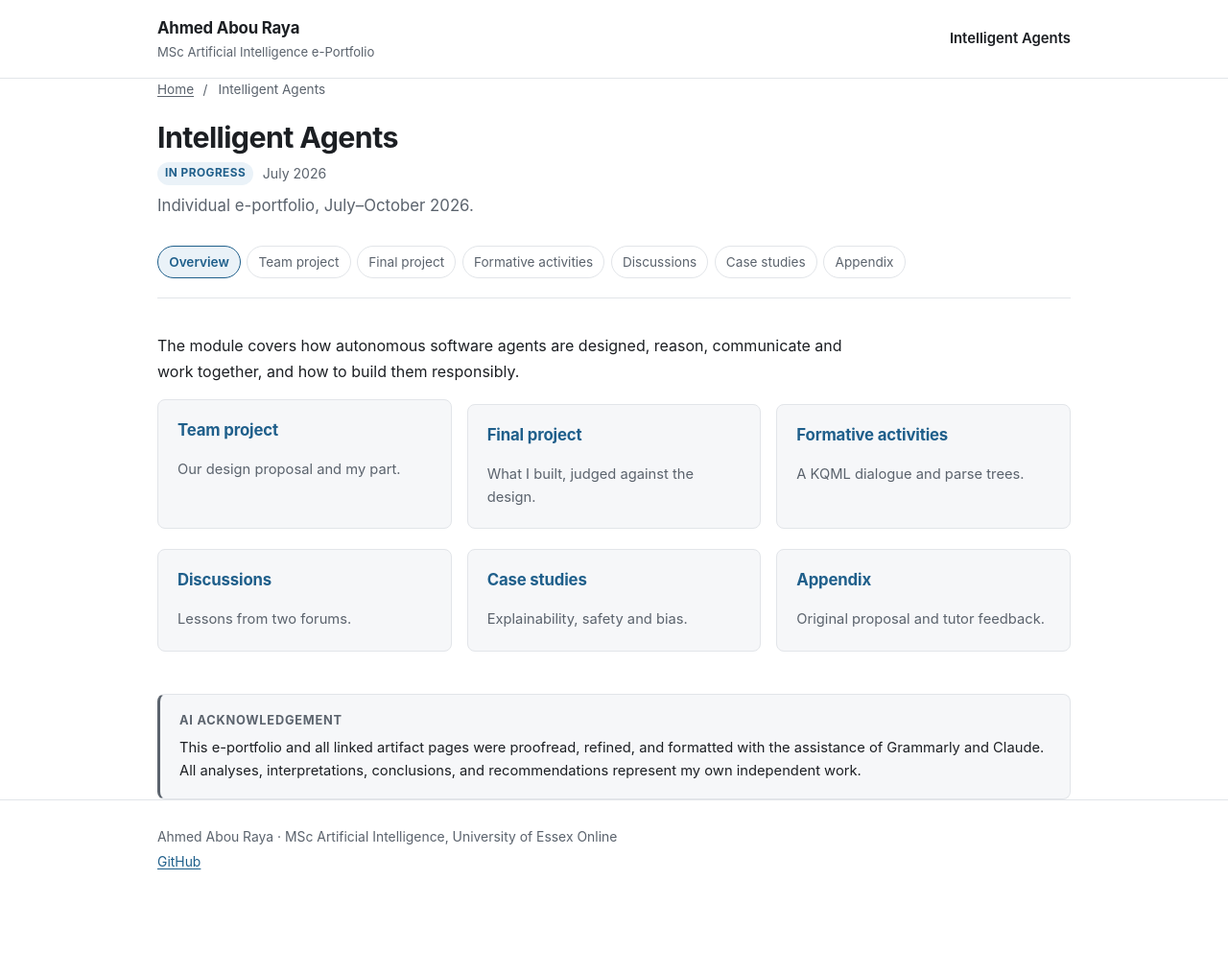
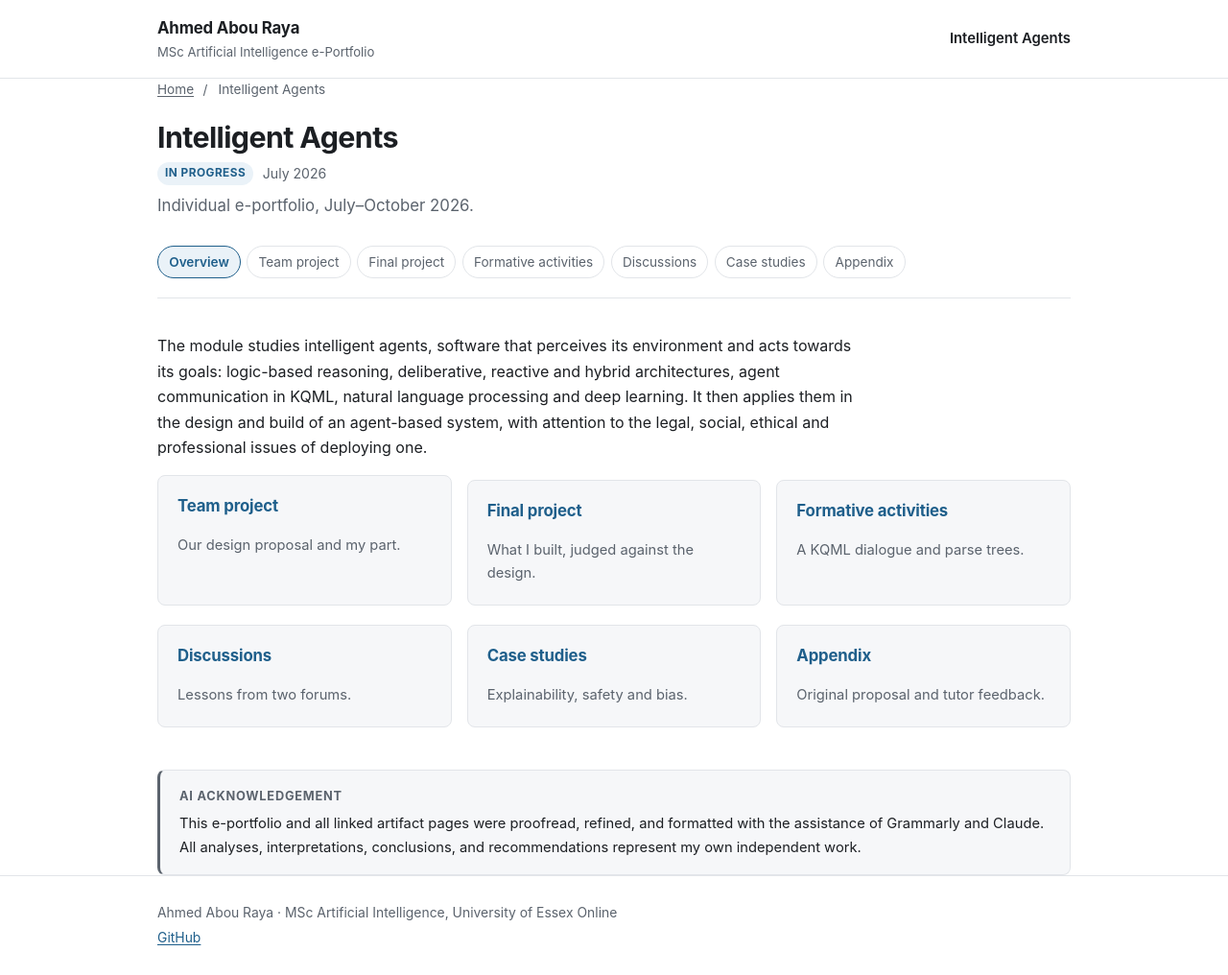
Before and after one commit to aabouraya/msc-ai-portfolio, a Jekyll site: the page built from modules/intelligent-agents/index.md, in a window 1280 px wide. Shown: the whole page at 96% size. Built offline with Jekyll 4.4.1, drawn with Linux system fonts in a browser that asks for light colours; before the commit the page ends 937 px from its top, so only the background shows below that.

```diff
--- a/modules/intelligent-agents/index.md
+++ b/modules/intelligent-agents/index.md
@@ -8,8 +8,12 @@
   Individual e-portfolio, July–October 2026.
 ---
 
-The module covers how autonomous software agents are designed, reason,
-communicate and work together, and how to build them responsibly.
+The module studies intelligent agents, software that perceives its environment
+and acts towards its goals: logic-based reasoning, deliberative, reactive and
+hybrid architectures, agent communication in KQML, natural language processing
+and deep learning. It then applies them in the design and build of an
+agent-based system, with attention to the legal, social, ethical and
+professional issues of deploying one.
 
 <ul class="cards">
   <li class="card">
```
